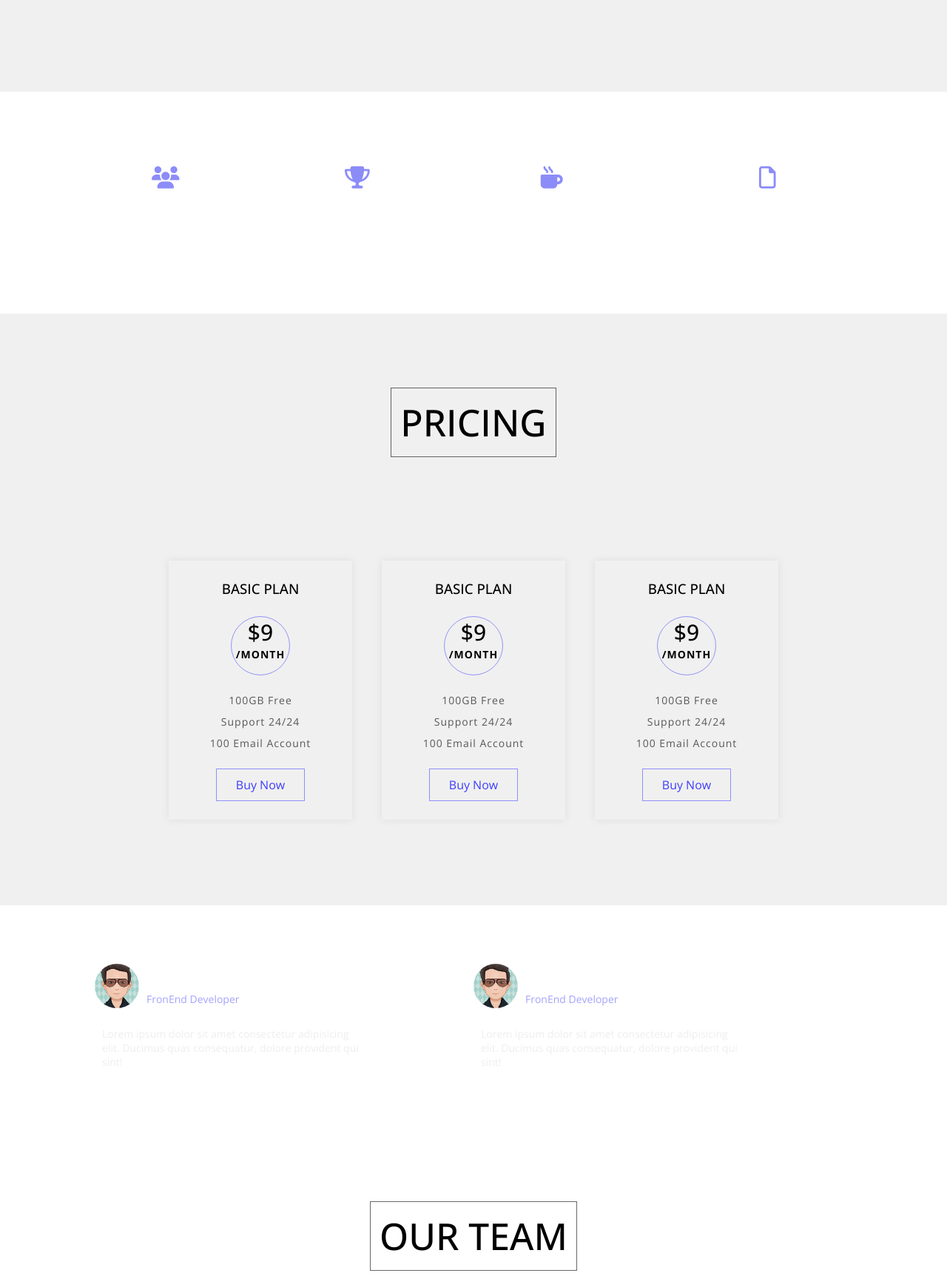
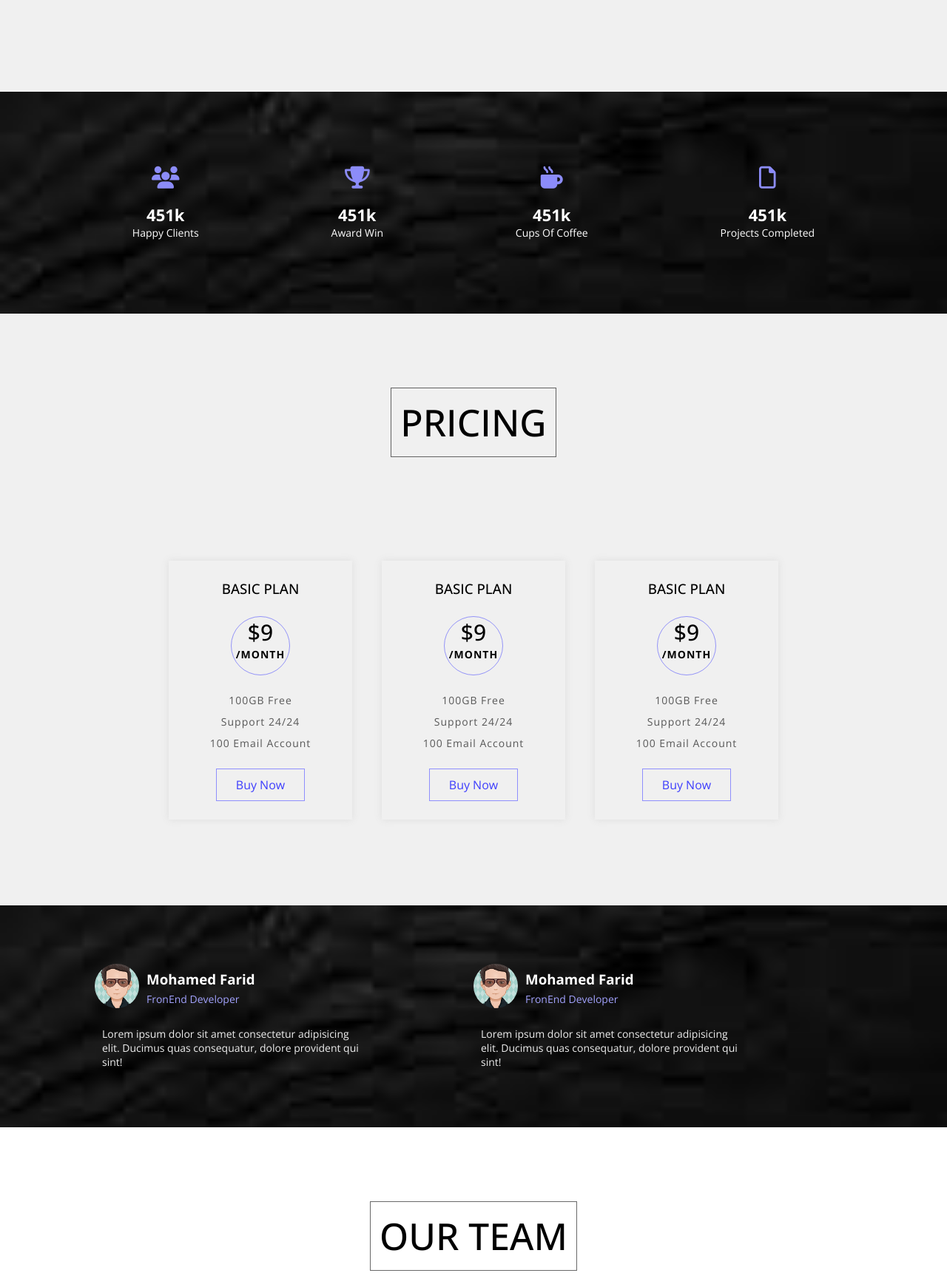
Before and after one commit to M6F4/first-project, a plain HTML site: page index.html in a window 1280 px wide. Shown: the part 4420-6141 px from the top of the page at 74% size. Drawn offline with nearby package versions, Linux system fonts and the light colour scheme; the site is published under a folder, as on GitHub Pages, so addresses that start at the root find nothing.

Commit message:
create-project

```diff
--- a/css/style.css
+++ b/css/style.css
@@ -581,7 +581,7 @@ html {
 /* //////////////////////////////////////////////////////////////////////////////// */
 /* start section6 */
 .section6 {
-    background-image: url(/images/download\ \(1\).jpg);
+    background-image: url(../images/download\ \(1\).jpg);
     background-repeat: no-repeat;
     background-size: cover;
     background-attachment: fixed;
@@ -710,7 +710,7 @@ html {
 /* //////////////////////////////////////////////////////////////////////////////// */
 /* start section8 */
 .section8 {
-    background-image: url(/images/download\ \(1\).jpg);
+    background-image: url(../images/download\ \(1\).jpg);
     background-repeat: no-repeat;
     background-size: cover;
     background-attachment: fixed;
```
